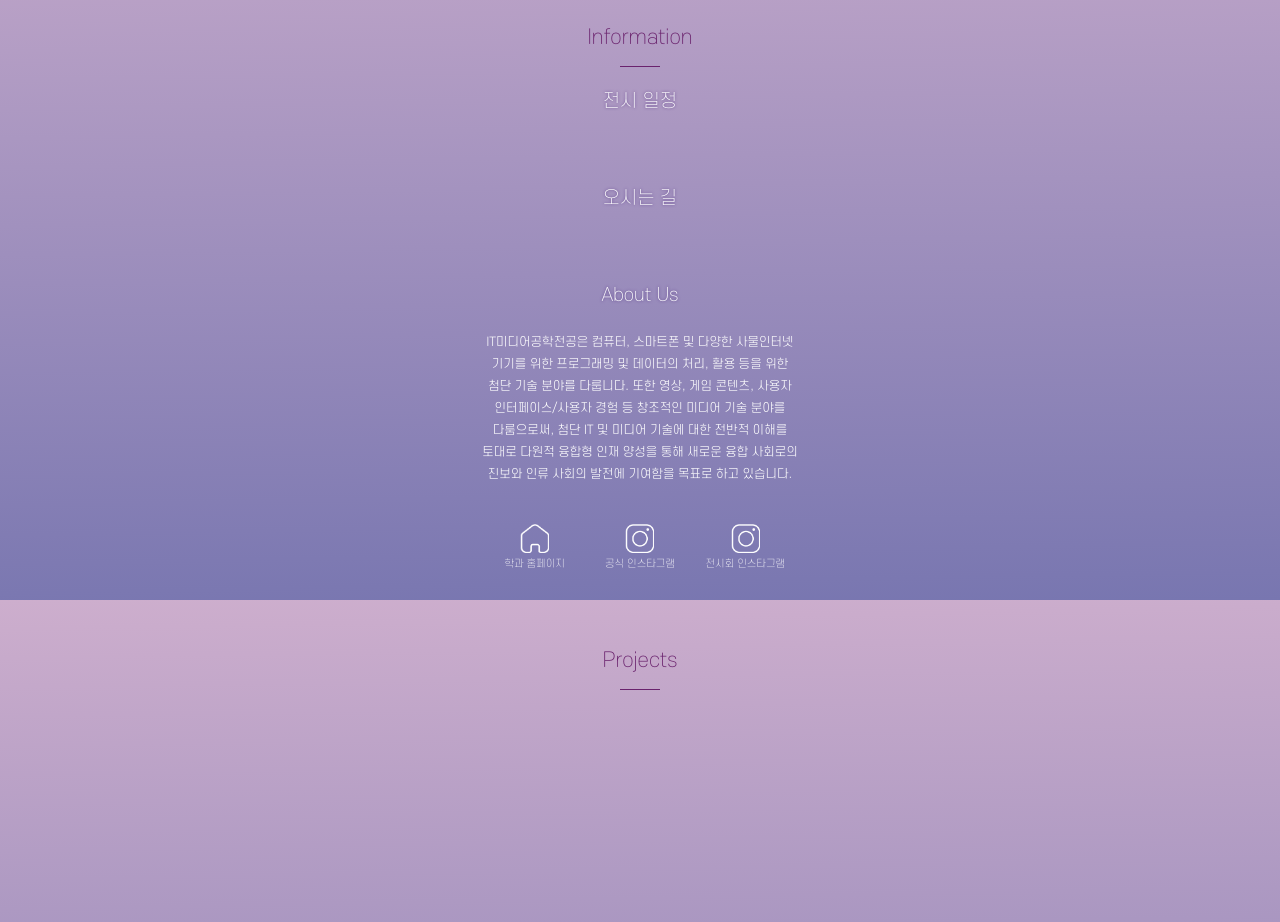
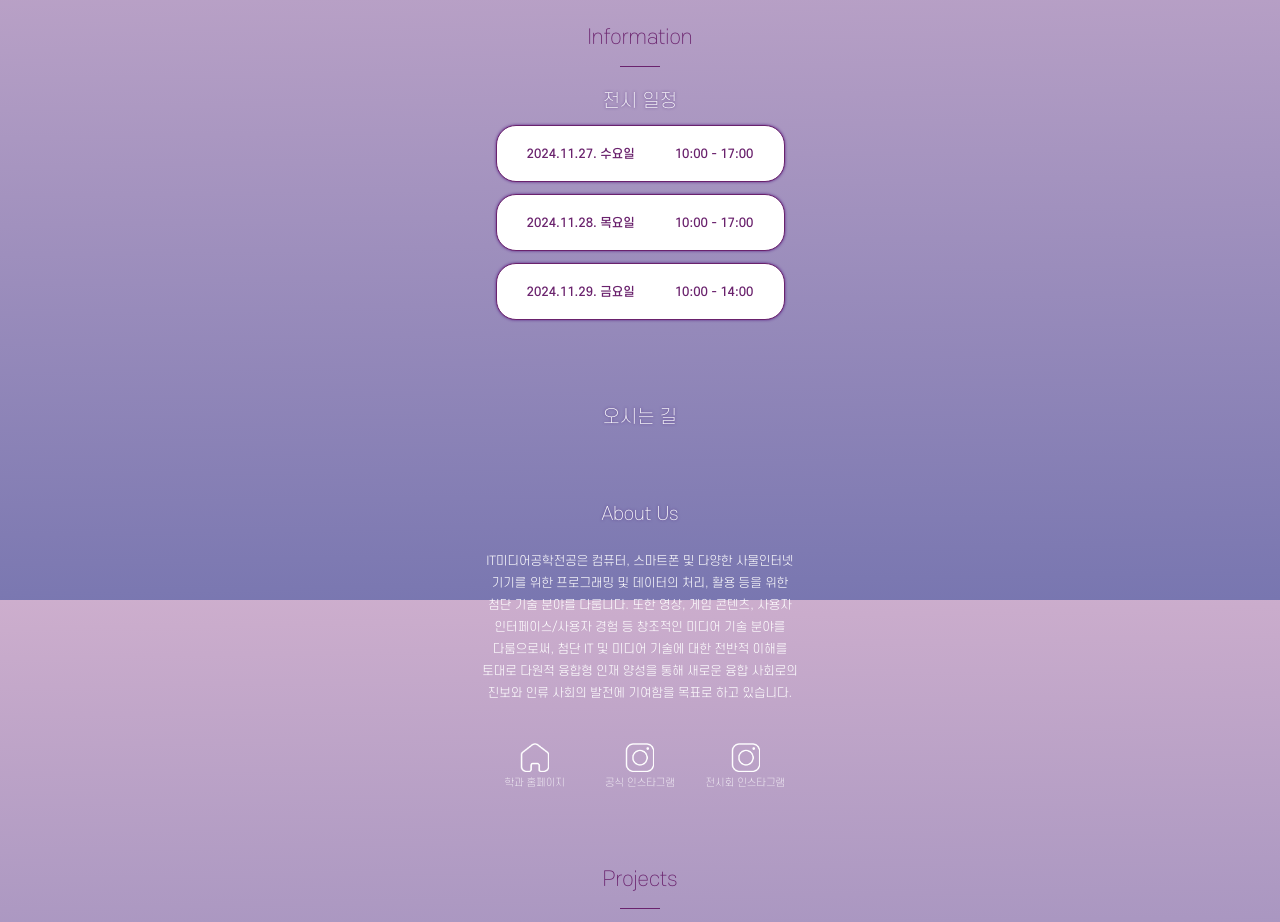
Before and after one commit to 2024-ITMEDIA/DFzone_FE, a React (Vite) app: page /invite in a window 1280 px wide. Shown: the part 1000-1922 px from the top of the page. Built offline with nearby package versions, Linux system fonts and the light colour scheme.

Commit message:
Feat : 초대장에 Invite 컴포넌트 스크롤 애니메이션 세팅

```diff
--- a/src/components/DateBox.jsx
+++ b/src/components/DateBox.jsx
@@ -42,15 +42,15 @@ const Time = styled.div`
 function DateBox() {
     return (
         <>
-            <Box>
+            <Box className="fade-on-scroll">
                 <Date>2024.11.27. 수요일</Date>
                 <Time>10:00 - 17:00</Time>
             </Box>
-            <Box>
+            <Box className="fade-on-scroll">
                 <Date>2024.11.28. 목요일</Date>
                 <Time>10:00 - 17:00</Time>
             </Box>
-            <Box>
+            <Box className="fade-on-scroll">
                 <Date>2024.11.29. 금요일</Date>
                 <Time>10:00 - 14:00</Time>
             </Box>
--- a/src/pages/Invite.jsx
+++ b/src/pages/Invite.jsx
@@ -14,7 +14,10 @@ import cloud from "../img/img_cloud.png";
 import exhibition from "../img/text_exhibition.png";
 import Scroll from '../components/Scroll';
 import Title from '../components/Title';
+import DateBox from '../components/DateBox';
+import MapBox from '../components/MapBox';
 import AboutUs from '../components/AboutUs';
+import Slick from '../components/Slick';
 
 function Invite() {
     useEffect(() => {
@@ -39,9 +42,9 @@ function Invite() {
 
                 // cotents 요소 애니메이션 인덱스 및 타이밍 설정 작업 필요
                 if (index < 5) {
-                    fadeStart = 300 + index * 20;
+                    fadeStart = 310 + index * 20;
                     fadeEnd = fadeStart + 5;
-                } else if (index >= 5 && index <13) {
+                } else if (index >= 5 && index <10) {
                     fadeStart = 470 + (index - 5) * 20;
                     fadeEnd = fadeStart + 5;
                 } else {
@@ -171,11 +174,11 @@ function Invite() {
                     <div >
                         <Title className="fade-on-scroll" title="Information"/>
                         <I.SubTitle className="fade-on-scroll">전시 일정</I.SubTitle>
-                        {/* datebox */}
+                        <DateBox />
                     </div>
                     <div>
                         <I.SubTitle className="fade-on-scroll">오시는 길</I.SubTitle>
-                        {/* mapbox */}
+                        <MapBox />
                     </div>
                     <div>
                         <I.SubTitle className="fade-on-scroll">About Us</I.SubTitle>
```
